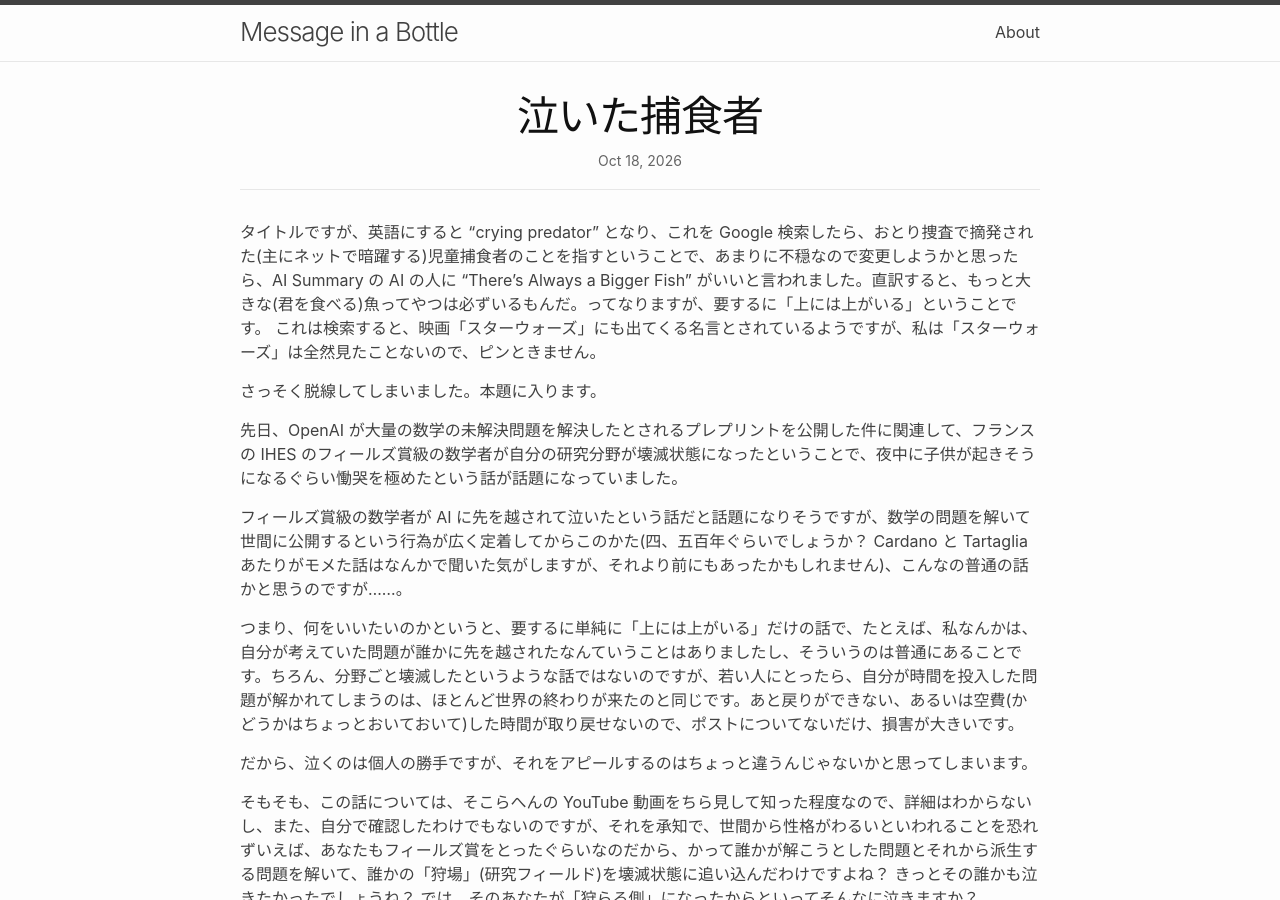
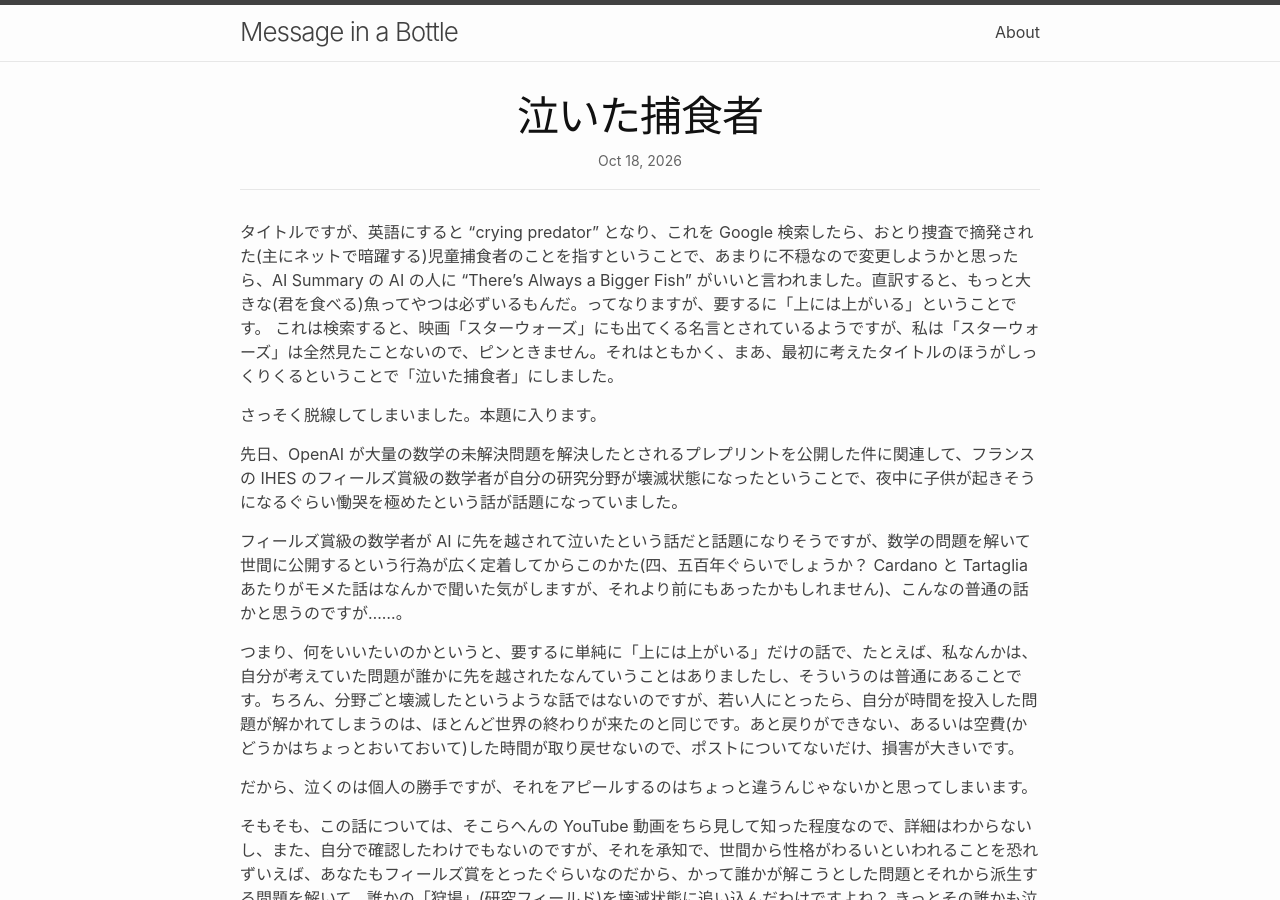
Before and after one commit to eiu2/eiu2.github.com, a Jekyll site: the page built from _posts/2026-10-18-bigfish.md, in a window 1280 px wide and 900 px high. Built offline with Jekyll 4.4.1, drawn with Linux system fonts in a browser that asks for light colours; nearby versions of some CDN libraries.

Commit message:
Update 2026-10-18-bigfish.md

```diff
--- a/_posts/2026-10-18-bigfish.md
+++ b/_posts/2026-10-18-bigfish.md
@@ -6,7 +6,7 @@ title: 泣いた捕食者
 
 タイトルですが、英語にすると "crying predator" となり、これを Google 検索したら、おとり捜査で摘発された(主にネットで暗躍する)児童捕食者のことを指すということで、あまりに不穏なので変更しようかと思ったら、AI Summary の AI の人に
 "There's Always a Bigger Fish" がいいと言われました。直訳すると、もっと大きな(君を食べる)魚ってやつは必ずいるもんだ。ってなりますが、要するに「上には上がいる」ということです。
-これは検索すると、映画「スターウォーズ」にも出てくる名言とされているようですが、私は「スターウォーズ」は全然見たことないので、ピンときません。
+これは検索すると、映画「スターウォーズ」にも出てくる名言とされているようですが、私は「スターウォーズ」は全然見たことないので、ピンときません。それはともかく、まあ、最初に考えたタイトルのほうがしっくりくるということで「泣いた捕食者」にしました。
 
 さっそく脱線してしまいました。本題に入ります。
 
```
